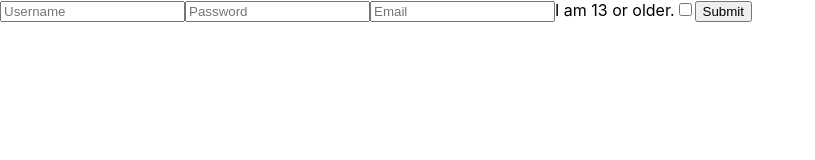
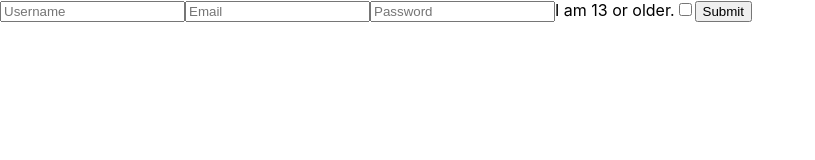
Before and after one commit to PatrickC05/debatable, a React (Create React App) app in the folder frontend/: page /register in a window 1280 px wide. Shown: the top 160 px of the page, without its empty margins (0-815 px from the left). Built offline with nearby package versions, Linux system fonts and the light colour scheme.

Commit message:
register added

```diff
--- a/frontend/src/components/Login.js
+++ b/frontend/src/components/Login.js
@@ -36,7 +36,7 @@ export default function Login() {
   return (
     <form onSubmit={handleSubmit}>
       <input type="text" placeholder="Username" onChange={(e)=>setUsername(e.target.value)} value={username}/>
-      <input type="text" placeholder="Password" onChange={(e)=>setPassword(e.target.value)} value={password} type="password" />
+      <input type="password" placeholder="Password" onChange={(e)=>setPassword(e.target.value)} value={password} type="password" />
       <input type="submit" value="Submit" disabled={submitting}/>
     </form>
   )
--- a/frontend/src/components/Register.js
+++ b/frontend/src/components/Register.js
@@ -1,18 +1,49 @@
-import React, { useState } from 'react'
+import React, { useState, useEffect, useContext } from 'react'
+import { UserContext } from "./UserContext";
 
 export default function Login() {
   const [username, setUsername] = useState('')
   const [password, setPassword] = useState('')
   const [email, setEmail] = useState('')
   const [age, setAge] = useState('')
+  const [submitting, setSubmitting] = useState(false);
+  const {user, setUser} = useContext(UserContext);
+
+  useEffect(()=>{
+    if(submitting){
+      fetch('http://127.0.0.1:8000/api/auth/register', {
+        "method": "POST",
+        "headers": {
+          'Content-Type': 'application/json'
+        },
+        "body": JSON.stringify({
+          "username": username,
+          "email": email,
+          "password": password
+        })
+      })
+      .then(res => res.json())
+      .then(res=>{
+        console.log(res)
+        setUser(res);
+        setSubmitting(false);
+      })
+    }
+  }, [submitting])
+
+  function handleSubmit(e) {
+    e.preventDefault();
+    setSubmitting(true)
+  }
+
   return (
-    <form>
+    <form onSubmit={handleSubmit}>
       <input type="text" placeholder="Username" onChange={(e)=>setUsername(e.target.value)} value={username}/>
-      <input type="text" placeholder="Password" onChange={(e)=>setPassword(e.target.value)} value={password}/>
       <input type="text" placeholder="Email" onChange={(e)=>setEmail(e.target.value)} value={email}/>
+      <input type="password" placeholder="Password" onChange={(e)=>setPassword(e.target.value)} value={password}/>
       <label>I am 13 or older.</label>
       <input type="checkbox" onChange={(e)=>setAge(e.target.value)} value={age}/>
-      <input type="submit" value="Submit"/>
+      <input type="submit" value="Submit" disabled={submitting}/>
     </form>
   )
 }
```
